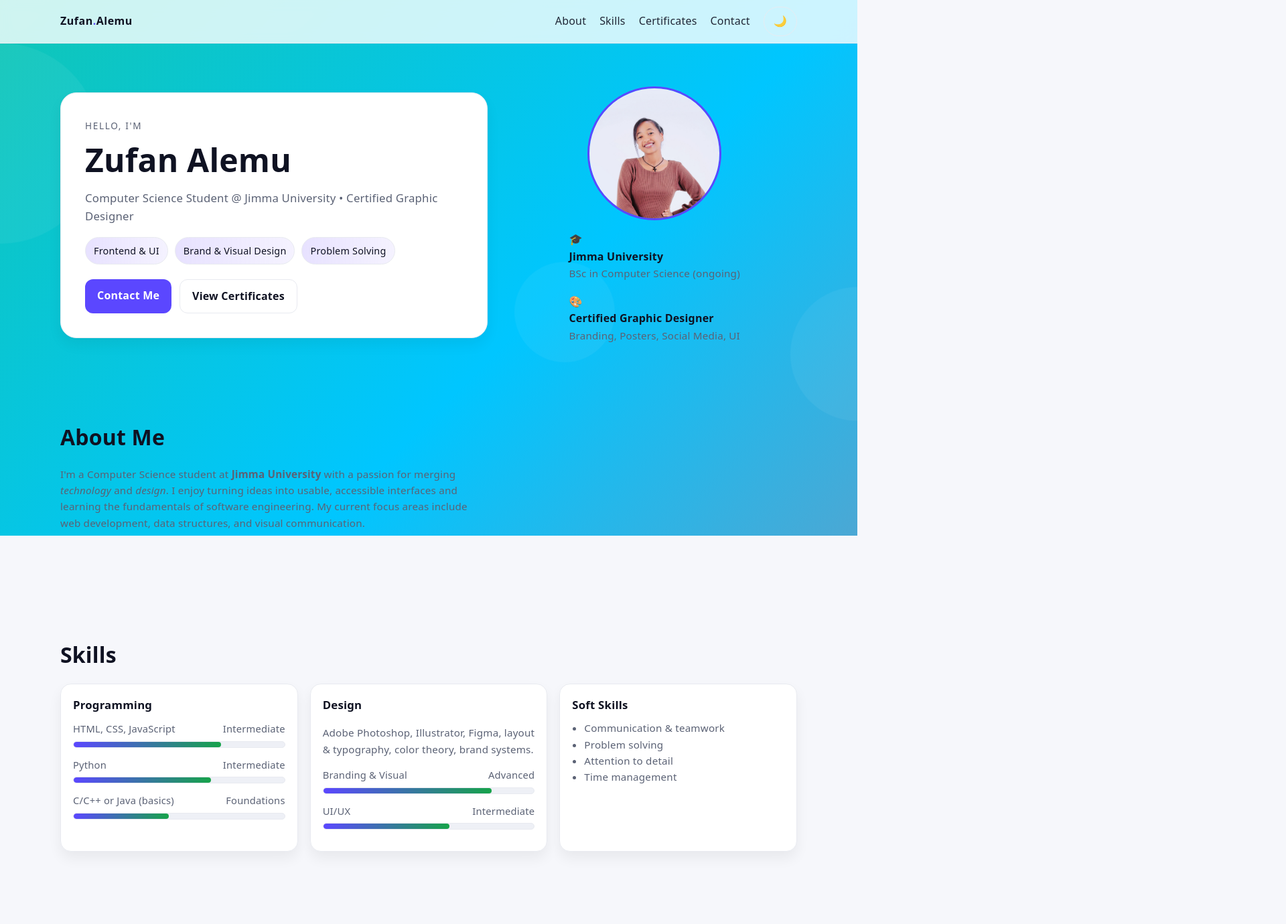
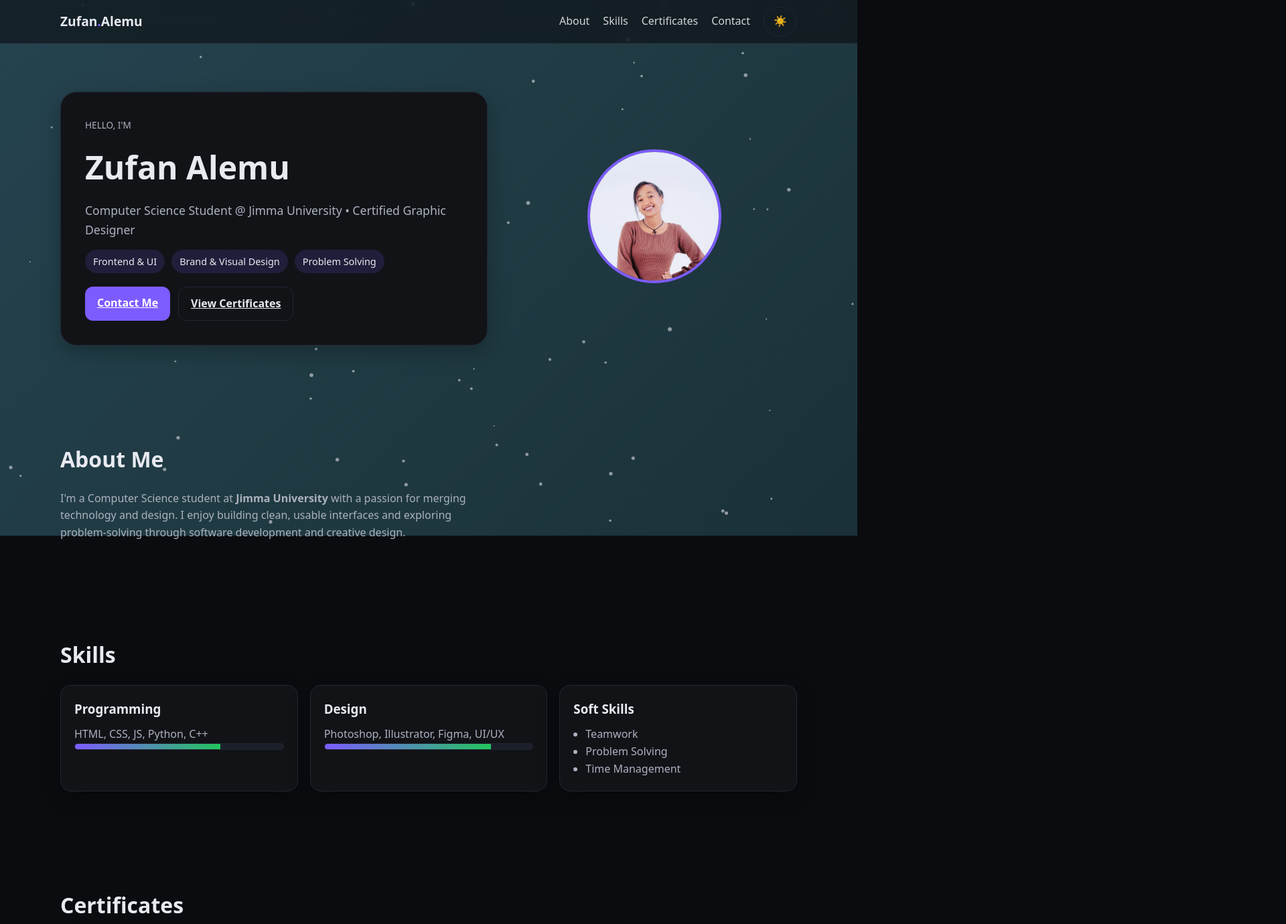
Before and after one commit to ZufanAL/portfolio, a plain HTML site: page index.html in a window 1280 px wide. Shown: the top 1380 px of the page at 67% size, 1920 px wide, since content can reach past the window. Drawn offline with Linux system fonts and the light colour scheme.

Commit message:
Update index.html

```diff
--- a/index.html
+++ b/index.html
@@ -5,8 +5,6 @@
   <meta name="viewport" content="width=device-width, initial-scale=1" />
   <title>Zufan Alemu — Portfolio</title>
   <meta name="description" content="Portfolio of Zufan Alemu — Computer Science student at Jimma University and Certified Graphic Designer." />
-
-  <!-- Portfolio Icon (Favicon) -->
   <link rel="icon" type="image/png" href="portfolio.png" />
 
   <style>
@@ -32,108 +30,93 @@
       --shadow: 0 10px 20px rgba(17,19,23,.06);
     }
 
-    * { box-sizing: border-box; }
-    html, body { height: 100%; margin: 0; }
+    * { box-sizing: border-box; margin: 0; padding: 0; }
     body {
       font-family: ui-sans-serif, system-ui, -apple-system, Segoe UI, Roboto, Helvetica, Arial;
       background: var(--bg);
       color: var(--text);
       line-height: 1.6;
-      letter-spacing: 0.2px;
+      overflow-x: hidden;
       position: relative;
-      overflow-x: hidden;
+      min-height: 100vh;
     }
 
-    /* Animated Gradient Background */
+    /* Animated gradient background */
     body::before {
       content: "";
       position: fixed;
       top: 0; left: 0; right: 0; bottom: 0;
-      background: linear-gradient(135deg, #7c5cff, #22c55e, #00c6ff, #ff5f6d);
+      background: linear-gradient(-45deg, #0f2027, #203a43, #2c5364, #1a1a2e);
       background-size: 400% 400%;
-      animation: gradientShift 20s ease infinite;
-      z-index: -2;
+      animation: gradientFlow 18s ease infinite;
+      z-index: -3;
     }
-    @keyframes gradientShift {
+    @keyframes gradientFlow {
       0% { background-position: 0% 50%; }
       50% { background-position: 100% 50%; }
       100% { background-position: 0% 50%; }
     }
 
-    /* Floating Circles */
-    .bg-shape {
+    /* Glowing particle effect */
+    canvas#particles {
       position: fixed;
-      border-radius: 50%;
-      background: rgba(255,255,255,0.05);
-      animation: float 25s linear infinite;
-      z-index: -1;
-    }
-    .circle1 { width: 300px; height: 300px; top: 10%; left: -150px; }
-    .circle2 { width: 200px; height: 200px; bottom: 20%; right: -100px; animation-duration: 35s; }
-    .circle3 { width: 150px; height: 150px; top: 50%; left: 60%; animation-duration: 45s; }
-    @keyframes float {
-      0% { transform: translateY(0) rotate(0); }
-      50% { transform: translateY(-40px) rotate(180deg); }
-      100% { transform: translateY(0) rotate(360deg); }
+      top: 0; left: 0;
+      width: 100%; height: 100%;
+      z-index: -2;
+      pointer-events: none;
     }
 
-    /* Smooth fade-in */
-    main, header, footer {
-      animation: fadeIn 1.2s ease-in-out;
+    header {
+      position: sticky; top: 0; z-index: 50;
+      background: rgba(11,12,16,0.6);
+      backdrop-filter: blur(10px);
+      border-bottom: 1px solid var(--border);
     }
-    @keyframes fadeIn {
-      from { opacity: 0; transform: translateY(20px); }
-      to { opacity: 1; transform: translateY(0); }
-    }
+    .light header { background: rgba(255,255,255,.8); }
+    .container { width: min(1100px, 92%); margin: 0 auto; }
+    .nav { display: flex; justify-content: space-between; align-items: center; height: 64px; }
+    .brand { font-weight: 800; font-size: 1.2rem; }
+    .nav-links { display: flex; gap: 20px; align-items: center; }
+    .nav a { color: var(--text); opacity: 0.9; text-decoration: none; transition: opacity 0.3s; }
+    .nav a:hover { opacity: 1; }
+    .nav .btn { padding: 8px 14px; border: 1px solid var(--border); border-radius: 999px; cursor: pointer; }
 
-    a { color: var(--accent); text-decoration: none; transition: opacity 0.3s; }
-    a:hover { opacity: 1; }
-    img { max-width: 100%; display: block; border-radius: 12px; }
-    .container { width: min(1100px, 92%); margin: 0 auto; }
+    /* Hero */
+    .hero { display: grid; grid-template-columns: 1.2fr .8fr; gap: 36px; padding: 72px 0; align-items: center; }
+    .hero-card { background: var(--panel); border: 1px solid var(--border); border-radius: 24px; padding: 36px; box-shadow: var(--shadow); }
+    .kicker { font-size: .85rem; color: var(--muted); text-transform: uppercase; }
+    h1 { font-size: clamp(2rem, 4vw, 3rem); margin: 12px 0; }
+    .subtitle { color: var(--muted); font-size: 1.1rem; }
+    .badge-row { display: flex; gap: 10px; flex-wrap: wrap; margin: 16px 0; }
+    .badge { background: rgba(124,92,255,.15); padding: 6px 12px; border-radius: 999px; font-size: .9rem; }
+    .hero-actions { display: flex; gap: 12px; flex-wrap: wrap; margin-top: 20px; }
+    .btn-primary { background: var(--accent); color: #fff; padding: 12px 18px; border-radius: 12px; font-weight: 600; border: none; }
+    .btn-ghost { border: 1px solid var(--border); padding: 12px 18px; border-radius: 12px; font-weight: 600; background: transparent; color: var(--text); }
+    .hero-aside { text-align: center; }
+    .hero-aside img { width: 200px; height: 200px; border-radius: 50%; border: 4px solid var(--accent); object-fit: cover; }
+
+    /* Sections */
     .section { padding: 72px 0; }
-    header { position: sticky; top: 0; z-index: 50; background: rgba(11,12,16,.6); backdrop-filter: blur(10px); border-bottom: 1px solid var(--border); }
-    .light header { background: rgba(255,255,255,.8); }
-    .nav { display: flex; align-items: center; justify-content: space-between; height: 64px; }
-    .brand { font-weight: 800; letter-spacing: .5px; }
-    .nav a { color: var(--text); opacity: .9; }
-    .nav-links { display: flex; gap: 20px; align-items: center; }
-    .nav .btn { padding: 8px 14px; border: 1px solid var(--border); border-radius: 999px; cursor: pointer; transition: background 0.3s; }
-    .nav .btn:hover { background: var(--accent); color: white; }
+    h2 { font-size: clamp(1.6rem, 2.5vw, 2.2rem); margin-bottom: 20px; }
 
-    .hero { display: grid; grid-template-columns: 1.2fr .8fr; gap: 36px; padding: 64px 0 40px; align-items: center; }
-    .hero-card { background: var(--panel); border: 1px solid var(--border); border-radius: 24px; padding: 36px; box-shadow: var(--shadow); }
-    .kicker { display: inline-block; font-size: .85rem; color: var(--muted); letter-spacing: .12em; text-transform: uppercase; }
-    h1 { font-size: clamp(1.9rem, 3vw + 1rem, 3rem); line-height: 1.15; margin: 10px 0 12px; }
-    .subtitle { color: var(--muted); font-size: 1.05rem; }
-    .hero-actions { display: flex; gap: 12px; margin-top: 22px; flex-wrap: wrap; }
-    .btn-primary { background: var(--accent); color: white; border: none; padding: 12px 18px; border-radius: 12px; font-weight: 600; }
-    .btn-ghost { background: transparent; color: var(--text); border: 1px solid var(--border); padding: 12px 18px; border-radius: 12px; font-weight: 600; }
-    .badge-row { display: flex; gap: 10px; flex-wrap: wrap; margin-top: 16px; }
-    .badge { background: linear-gradient(90deg, rgba(124,92,255,.18), rgba(124,92,255,.08)); border: 1px solid var(--border); padding: 8px 12px; border-radius: 999px; font-size: .9rem; }
-    .hero-aside { display: grid; gap: 16px; justify-items: center; }
-    .hero-aside img { width: 200px; height: 200px; object-fit: cover; border-radius: 50%; border: 3px solid var(--accent); }
+    /* Skills */
+    .grid { display: grid; grid-template-columns: repeat(12, 1fr); gap: 18px; }
+    .card { grid-column: span 4; background: var(--panel); border: 1px solid var(--border); border-radius: var(--card-radius); padding: 20px; box-shadow: var(--shadow); }
+    .card h3 { margin-bottom: 10px; }
+    .muted { color: var(--muted); }
+    .bar { height: 10px; border-radius: 999px; background: #1b1f2a; overflow: hidden; border: 1px solid var(--border); }
+    .light .bar { background: #eef0f6; }
+    .bar span { display: block; height: 100%; background: linear-gradient(90deg, var(--accent), var(--accent-2)); }
 
-    h2 { font-size: clamp(1.4rem, 2vw + .6rem, 2rem); margin: 0 0 18px; }
-    .grid { display: grid; grid-template-columns: repeat(12, 1fr); gap: 18px; }
-    .card { grid-column: span 4; background: var(--panel); border: 1px solid var(--border); border-radius: var(--card-radius); padding: 18px; box-shadow: var(--shadow); }
-    .card h3 { margin: 0 0 8px; font-size: 1.05rem; }
-    .muted { color: var(--muted); font-size: .95rem; }
-    .skill { margin: 10px 0 14px; }
-    .skill-label { display: flex; justify-content: space-between; font-size: .92rem; margin-bottom: 6px; color: var(--muted); }
-    .bar { height: 10px; background: #1b1f2a; border-radius: 999px; overflow: hidden; border: 1px solid var(--border); }
-    .light .bar { background: #eef0f6; }
-    .bar > span { display: block; height: 100%; background: linear-gradient(90deg, var(--accent), var(--accent-2)); width: 0; border-radius: 999px; }
+    /* Certificates */
+    .certificates { display: grid; grid-template-columns: repeat(auto-fit, minmax(240px, 1fr)); gap: 20px; }
+    .certificates img { border-radius: 12px; box-shadow: var(--shadow); transition: transform .3s; }
+    .certificates img:hover { transform: scale(1.05); }
 
-    .gallery { display: grid; grid-template-columns: repeat(auto-fill, minmax(220px, 1fr)); gap: 14px; margin-top: 16px; }
-    .thumb { background: var(--panel); border: 1px solid var(--border); border-radius: 14px; overflow: hidden; box-shadow: var(--shadow); }
-    .thumb img { width: 100%; height: 160px; object-fit: cover; }
-    .thumb figcaption { padding: 10px; font-size: .9rem; color: var(--muted); display: flex; justify-content: space-between; align-items: center; }
-    .thumb button { border: 1px solid var(--border); background: transparent; color: var(--muted); border-radius: 8px; padding: 6px 8px; cursor: pointer; }
-
-    footer { border-top: 1px solid var(--border); padding: 28px 0; color: var(--muted); }
+    footer { text-align: center; padding: 24px; color: var(--muted); border-top: 1px solid var(--border); }
 
     @media (max-width: 900px) {
-      .hero { grid-template-columns: 1fr; }
+      .hero { grid-template-columns: 1fr; text-align: center; }
       .card { grid-column: span 6; }
     }
     @media (max-width: 640px) {
@@ -143,10 +126,8 @@
   </style>
 </head>
 <body>
-  <!-- Floating background circles -->
-  <div class="bg-shape circle1"></div>
-  <div class="bg-shape circle2"></div>
-  <div class="bg-shape circle3"></div>
+  <!-- Particles background -->
+  <canvas id="particles"></canvas>
 
   <header>
     <div class="container nav">
@@ -156,17 +137,17 @@
         <a href="#skills">Skills</a>
         <a href="#certs">Certificates</a>
         <a href="#contact">Contact</a>
-        <a id="themeToggle" class="btn" href="#" aria-label="Toggle theme">🌙</a>
+        <a id="themeToggle" class="btn" href="#">🌙</a>
       </nav>
     </div>
   </header>
 
   <main class="container">
-    <!-- Hero Section -->
-    <section class="hero" aria-labelledby="intro-title">
+    <!-- Hero -->
+    <section class="hero">
       <div class="hero-card">
         <span class="kicker">Hello, I'm</span>
-        <h1 id="intro-title">Zufan Alemu</h1>
+        <h1>Zufan Alemu</h1>
         <p class="subtitle">Computer Science Student @ Jimma University • Certified Graphic Designer</p>
         <div class="badge-row">
           <span class="badge">Frontend & UI</span>
@@ -179,137 +160,109 @@
         </div>
       </div>
       <aside class="hero-aside">
-        <img src="zufan1.jpg" alt="Portrait of Zufan Alemu">
-        <div class="stat">
-          <div>🎓</div>
-          <div>
-            <strong>Jimma University</strong><br/>
-            <span class="muted">BSc in Computer Science (ongoing)</span>
-          </div>
-        </div>
-        <div class="stat">
-          <div>🎨</div>
-          <div>
-            <strong>Certified Graphic Designer</strong><br/>
-            <span class="muted">Branding, Posters, Social Media, UI</span>
-          </div>
-        </div>
+        <img src="zufan1.jpg" alt="Zufan Alemu portrait">
       </aside>
     </section>
 
-    <!-- About Section -->
+    <!-- About -->
     <section id="about" class="section">
       <h2>About Me</h2>
-      <p class="muted" style="max-width: 70ch">
+      <p class="muted" style="max-width:70ch;">
         I'm a Computer Science student at <strong>Jimma University</strong> with a passion for merging
-        <em>technology</em> and <em>design</em>. I enjoy turning ideas into usable, accessible interfaces
-        and learning the fundamentals of software engineering. My current focus areas include web
-        development, data structures, and visual communication.
+        technology and design. I enjoy building clean, usable interfaces and exploring
+        problem-solving through software development and creative design.
       </p>
     </section>
 
-    <!-- Skills Section -->
+    <!-- Skills -->
     <section id="skills" class="section">
       <h2>Skills</h2>
       <div class="grid">
         <div class="card">
           <h3>Programming</h3>
-          <div class="skill">
-            <div class="skill-label"><span>HTML, CSS, JavaScript</span><span>Intermediate</span></div>
-            <div class="bar" aria-hidden="true"><span style="width: 70%"></span></div>
-          </div>
-          <div class="skill">
-            <div class="skill-label"><span>Python</span><span>Intermediate</span></div>
-            <div class="bar"><span style="width: 65%"></span></div>
-          </div>
-          <div class="skill">
-            <div class="skill-label"><span>C/C++ or Java (basics)</span><span>Foundations</span></div>
-            <div class="bar"><span style="width: 45%"></span></div>
-          </div>
+          <p class="muted">HTML, CSS, JS, Python, C++</p>
+          <div class="bar"><span style="width:70%"></span></div>
         </div>
         <div class="card">
           <h3>Design</h3>
-          <p class="muted">Adobe Photoshop, Illustrator, Figma, layout & typography, color theory, brand systems.</p>
-          <div class="skill">
-            <div class="skill-label"><span>Branding & Visual</span><span>Advanced</span></div>
-            <div class="bar"><span style="width: 80%"></span></div>
-          </div>
-          <div class="skill">
-            <div class="skill-label"><span>UI/UX</span><span>Intermediate</span></div>
-            <div class="bar"><span style="width: 60%"></span></div>
-          </div>
+          <p class="muted">Photoshop, Illustrator, Figma, UI/UX</p>
+          <div class="bar"><span style="width:80%"></span></div>
         </div>
         <div class="card">
           <h3>Soft Skills</h3>
-          <ul class="muted" style="margin:0; padding-left: 18px;">
-            <li>Communication & teamwork</li>
-            <li>Problem solving</li>
-            <li>Attention to detail</li>
-            <li>Time management</li>
+          <ul class="muted" style="margin:0; padding-left:18px;">
+            <li>Teamwork</li><li>Problem Solving</li><li>Time Management</li>
           </ul>
         </div>
       </div>
     </section>
 
-    <!-- Certificates Section -->
-    <section id="certs" class="section" aria-labelledby="cert-title">
-      <h2 id="cert-title">Certificates</h2>
+    <!-- Certificates -->
+    <section id="certs" class="section">
+      <h2>Certificates</h2>
       <div class="certificates">
         <img src="Graphic design certificate.png" alt="Graphic Design Certificate">
         <img src="Udacity AD.png" alt="Udacity Advanced Certificate">
-        <img src="udacity PF.jpeg" alt="Udacity Programming Fundamentals">
+        <img src="udacity PF.jpeg" alt="Programming Fundamentals Certificate">
         <img src="set goals to manage your time.jpeg" alt="Time Management Certificate">
       </div>
     </section>
 
-    <!-- Contact Section -->
+    <!-- Contact -->
     <section id="contact" class="section">
       <h2>Contact</h2>
       <div class="grid">
-        <div class="card" style="grid-column: span 6;">
-          <h3>Get in touch</h3>
-          <p class="muted">Email is best. I’m open to internships, collaborations, and freelance design work.</p>
-          <p><strong>Email:</strong> <a href="mailto:zufanalemu@26gmail.com">zufanalemu@26gmail.com</a></p>
-          <p><strong>LinkedIn:</strong> <a href="https://www.linkedin.com/in/zufanalemu" rel="noopener">linkedin.com/in/zufanalemu</a></p>
+        <div class="card" style="grid-column:span 6;">
+          <h3>Email</h3>
+          <p><a href="mailto:zufanalemu26@gmail.com">zufanalemu26@gmail.com</a></p>
         </div>
-        <div class="card" style="grid-column: span 6;">
-          <h3>Location & Availability</h3>
-          <p class="muted">Based in Ethiopia • Studying at Jimma University • Available remotely</p>
+        <div class="card" style="grid-column:span 6;">
+          <h3>LinkedIn</h3>
+          <p><a href="https://www.linkedin.com/in/zufanalemu" target="_blank">linkedin.com/in/zufanalemu</a></p>
         </div>
       </div>
     </section>
   </main>
 
-  <!-- Footer -->
   <footer>
-    <div class="container">© <span id="year"></span> Zufan Alemu. All rights reserved.</div>
+    © <span id="year"></span> Zufan Alemu. All rights reserved.
   </footer>
 
   <!-- Scripts -->
   <script>
+    // Theme toggle
     const root = document.documentElement;
-    const applyTheme = (mode) => {
-      if (mode === 'light') root.classList.add('light');
-      else root.classList.remove('light');
+    const toggle = document.getElementById('themeToggle');
+    function applyTheme(mode) {
+      if(mode==='light') root.classList.add('light'); else root.classList.remove('light');
+      toggle.textContent = mode==='light' ? '🌙' : '☀️';
       localStorage.setItem('theme', mode);
-      document.getElementById('themeToggle').textContent = mode === 'light' ? '🌙' : '☀️';
-    };
-    const savedTheme = localStorage.getItem('theme') || (window.matchMedia('(prefers-color-scheme: light)').matches ? 'light' : 'dark');
-    applyTheme(savedTheme);
-    document.getElementById('themeToggle').addEventListener('click', (e) => {
+    }
+    applyTheme(localStorage.getItem('theme') || 'dark');
+    toggle.addEventListener('click', e=>{
       e.preventDefault();
-      applyTheme(root.classList.contains('light') ? 'dark' : 'light');
+      applyTheme(root.classList.contains('light') ? 'dark':'light');
     });
+    document.getElementById('year').textContent = new Date().getFullYear();
 
-    window.addEventListener('load', () => {
-      document.querySelectorAll('.bar > span').forEach(span => {
-        const width = span.style.width;
-        span.style.width = '0';
-        setTimeout(() => span.style.width = width, 150);
-      });
-    });
-
-    document.getElementById('year').textContent = new Date().getFullYear();
+    // Particle background
+    const canvas=document.getElementById("particles");
+    const ctx=canvas.getContext("2d");
+    let w,h,particles=[];
+    function resize(){ w=canvas.width=window.innerWidth; h=canvas.height=window.innerHeight; }
+    window.addEventListener("resize",resize); resize();
+    class Particle {
+      constructor(){ this.x=Math.random()*w; this.y=Math.random()*h; this.vx=(Math.random()-.5)*0.5; this.vy=(Math.random()-.5)*0.5; this.size=Math.random()*2+1; }
+      move(){ this.x+=this.vx; this.y+=this.vy; if(this.x<0||this.x>w) this.vx*=-1; if(this.y<0||this.y>h) this.vy*=-1; }
+      draw(){ ctx.beginPath(); ctx.arc(this.x,this.y,this.size,0,Math.PI*2); ctx.fillStyle="rgba(255,255,255,0.5)"; ctx.fill(); }
+    }
+    for(let i=0;i<80;i++) particles.push(new Particle());
+    function animate(){
+      ctx.clearRect(0,0,w,h);
+      particles.forEach(p=>{ p.move(); p.draw(); });
+      requestAnimationFrame(animate);
+    }
+    animate();
   </script>
 </body>
 </html>
```
